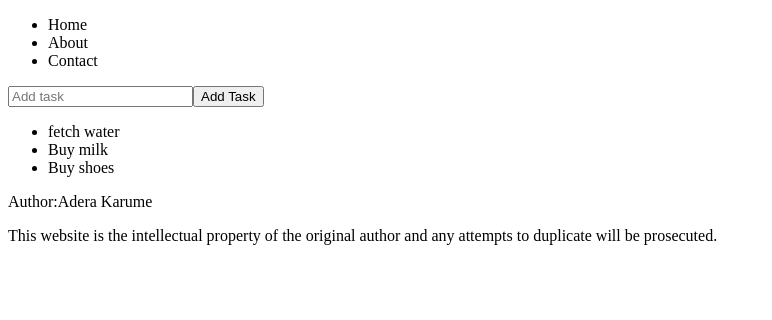
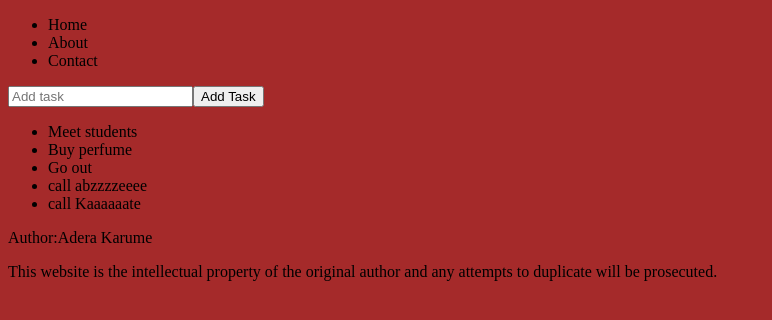
Before and after one commit to karume629/app2, a React (Create React App) app: page / in a window 1280 px wide. Shown: the top 320 px of the page, without its empty margins (0-772 px from the left). Built offline with nearby package versions, Linux system fonts and the light colour scheme; no server answers; data requests are answered from the project's data file.

Commit message:
latest commit

```diff
--- /dev/null
+++ b/db.json
@@ -0,0 +1,24 @@
+{
+  "items": [
+    {
+      "id": 1,
+      "task": "Meet students"
+    },
+    {
+      "id": 2,
+      "task": "Buy perfume"
+    },
+    {
+      "id": 3,
+      "task": "Go out"
+    },
+    {
+      "task": "call abzzzzeeee",
+      "id": 4
+    },
+    {
+      "task": "call Kaaaaaate",
+      "id": 5
+    }
+  ]
+}
--- /dev/null
+++ b/src/App.css
@@ -0,0 +1,3 @@
+body{
+    background-color: brown;
+}
--- a/src/App.js
+++ b/src/App.js
@@ -1,4 +1,4 @@
-import React from 'react'
+import React, { useEffect, useState } from 'react'
 import {
     Routes,
     Route,
@@ -6,12 +6,35 @@ import {
 import Home from './pages/Home';
 import About from './pages/About';
 import Contact from './pages/Contact';
-
+import "../src/App.css"
 
 const App = () => {
+  const [data, setData] = useState([])
+  console.log(data);
+  const url = "http://localhost:3000/items/"
+  useEffect(() => {
+    fetch(url)
+    .then(res => res.json())
+    .then(items => setData(items))
+  },[])
+
+  const newData = (item) => {
+    console.log(item);
+    fetch(url, {
+      method: "POST",
+      headers: {
+        "content-type": "application/json"
+      },
+      body: JSON.stringify({
+        task: item
+      })
+    })
+    .then(res => res.json())
+    .then(todo => setData([...data, todo]))
+  }
   return (
     <Routes>
-          <Route exact path="/" element = { <Home />}/>
+          <Route exact path="/" element = { <Home data={data} newData={newData} />}/>
           <Route  path="/about" element = { <About />}/>
           <Route  path="/contact" element = { <Contact />}/>
 
--- a/src/components/Header.js
+++ b/src/components/Header.js
@@ -2,7 +2,7 @@ import React from 'react'
 
 const Header = () => {
   return (
-    <div>
+    <div >
       <ul>
         <li>Home</li>
         <li>About</li>
--- a/src/components/Task.js
+++ b/src/components/Task.js
@@ -1,15 +1,10 @@
 import React from 'react'
 
-const Task = ({data}) => {
-  console.log("data from task",data)
+const Task = ({task, id}) => {
   return (
-    <div>
-        <ul>
-            <li>fetch water</li>
-            <li>Buy milk</li>
-            <li>Buy shoes</li>
-        </ul>
-    </div>
+    <>
+        <li>{task}</li>
+    </>
   )
 }
 
--- a/src/components/TaskForm.js
+++ b/src/components/TaskForm.js
@@ -1,11 +1,11 @@
-import React, { useState } from 'react'
+import React, { useRef, useState } from 'react'
 
-const TaskForm = () => {
-  const [task, setTask]= useState('')
-  const handleSubmit=(e)=>{
+const TaskForm = ({newData}) => {
+  const [task, setTask] = useState("")
+
+  const handleSubmit = e => {
     e.preventDefault()
-    console.log (task)
-    setTask("")
+    newData(task)
   }
 
   return (
--- a/src/components/Tasklist.js
+++ b/src/components/Tasklist.js
@@ -5,7 +5,13 @@ const Tasklist = ({data}) => {
   console.log("data from tasklist",data)
   return (
     <div>
-      <Task data={data}/>
+      <ul>
+        {
+          data.map(item => {
+            return <Task task={item.task} id={item.id} />
+          })
+        }
+      </ul>
 
     </div>
   )
--- a/src/pages/Home.js
+++ b/src/pages/Home.js
@@ -7,17 +7,12 @@ import { BASE_URL } from '../constant/constant'
 
 
 
-const Home = () => {
-const [data, setData] = useState([])
-useEffect(()=>{
-  fetch(`${BASE_URL}/tasks`)
-  .then((response) => response.json())
-  .then((data) => setData(data));
-},[])
+const Home = ({data, newData}) => {
+
   return (
     <div>
       <Header />
-      <TaskForm />
+      <TaskForm newData={newData} />
       <Tasklist data={data} />
       <Footer />
     </div>
```
